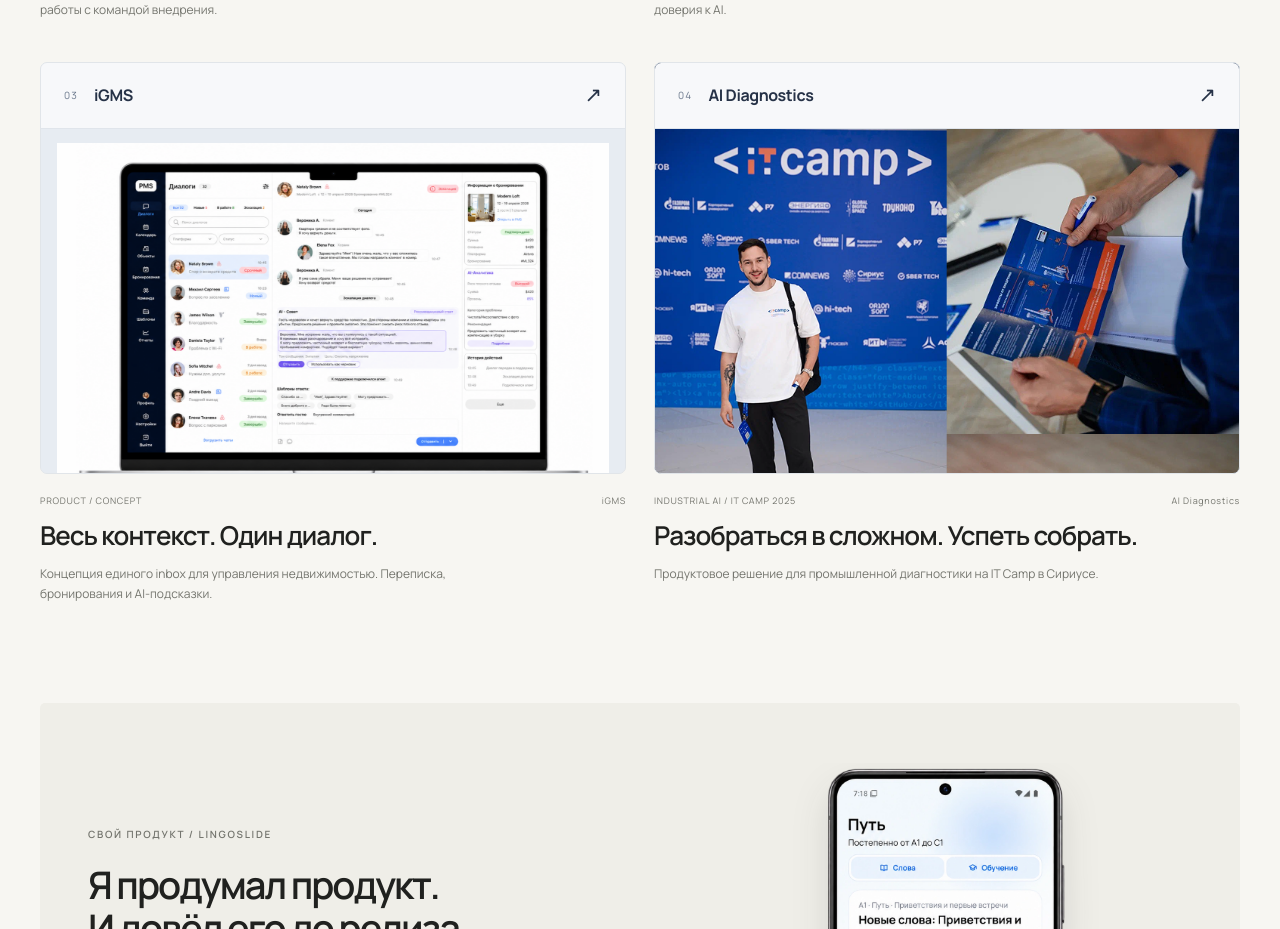
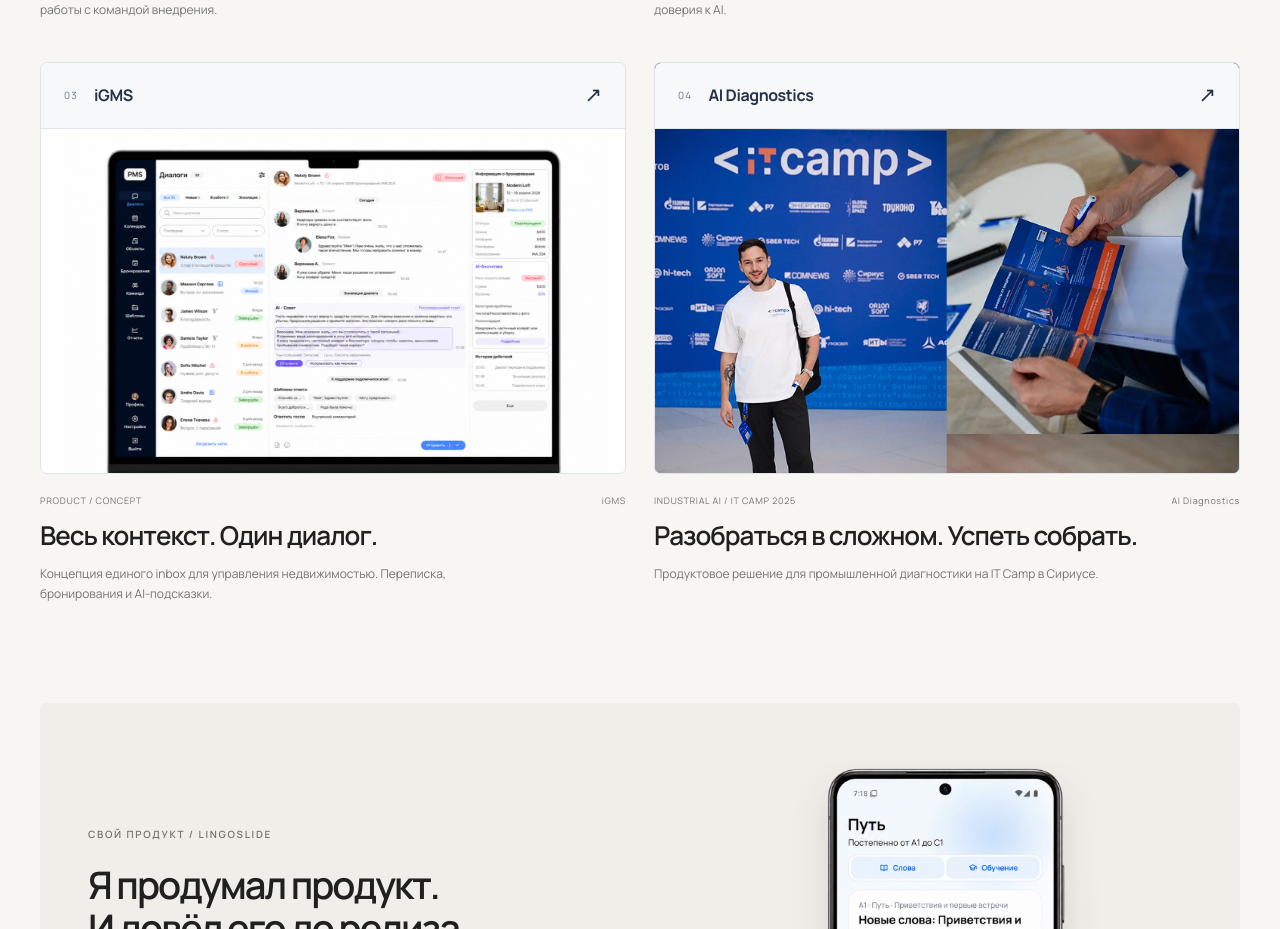
Before and after one commit to O1neDaark/so-web, a React (Vite) app: page / in a window 1280 px wide. Shown: the part 2920-3849 px from the top of the page. Built offline with nearby package versions, Linux system fonts and the light colour scheme.

Commit message:
Add files via upload

```diff
--- a/src/rebrand/polish.css
+++ b/src/rebrand/polish.css
@@ -358,3 +358,20 @@
     background: linear-gradient(180deg, transparent, #b9b8b0, transparent);
   }
 }
+
+
+/* iGMS homepage card: remove the last legacy blue underlay */
+.rb-home .rb-work-igms .rb-cover-media {
+  background: #fff;
+  padding: 0;
+}
+
+.rb-home .rb-work-igms .rb-cover-media img {
+  width: 100%;
+  height: 100%;
+  object-fit: cover;
+  object-position: center;
+  background: #fff;
+  border: 0;
+  border-radius: 0;
+}
```
